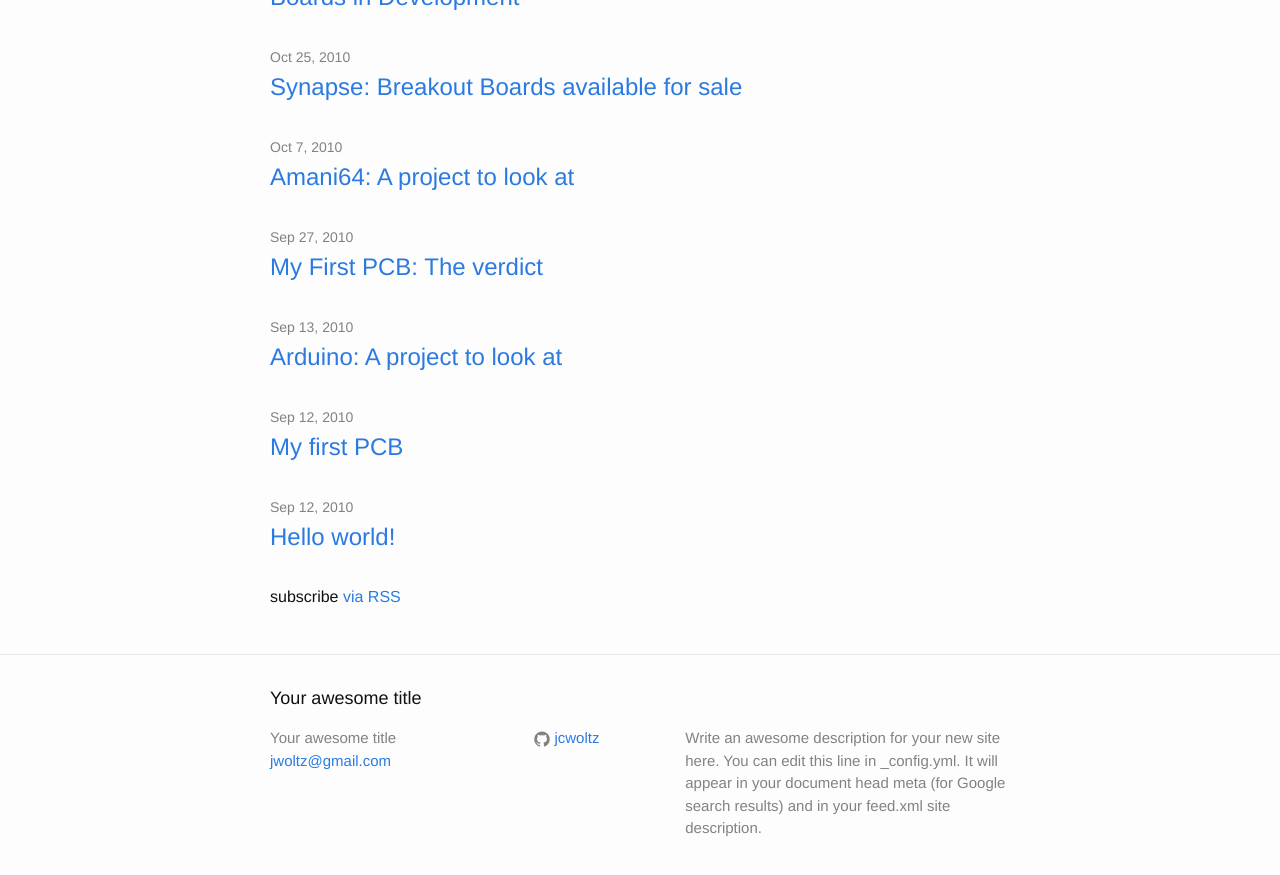
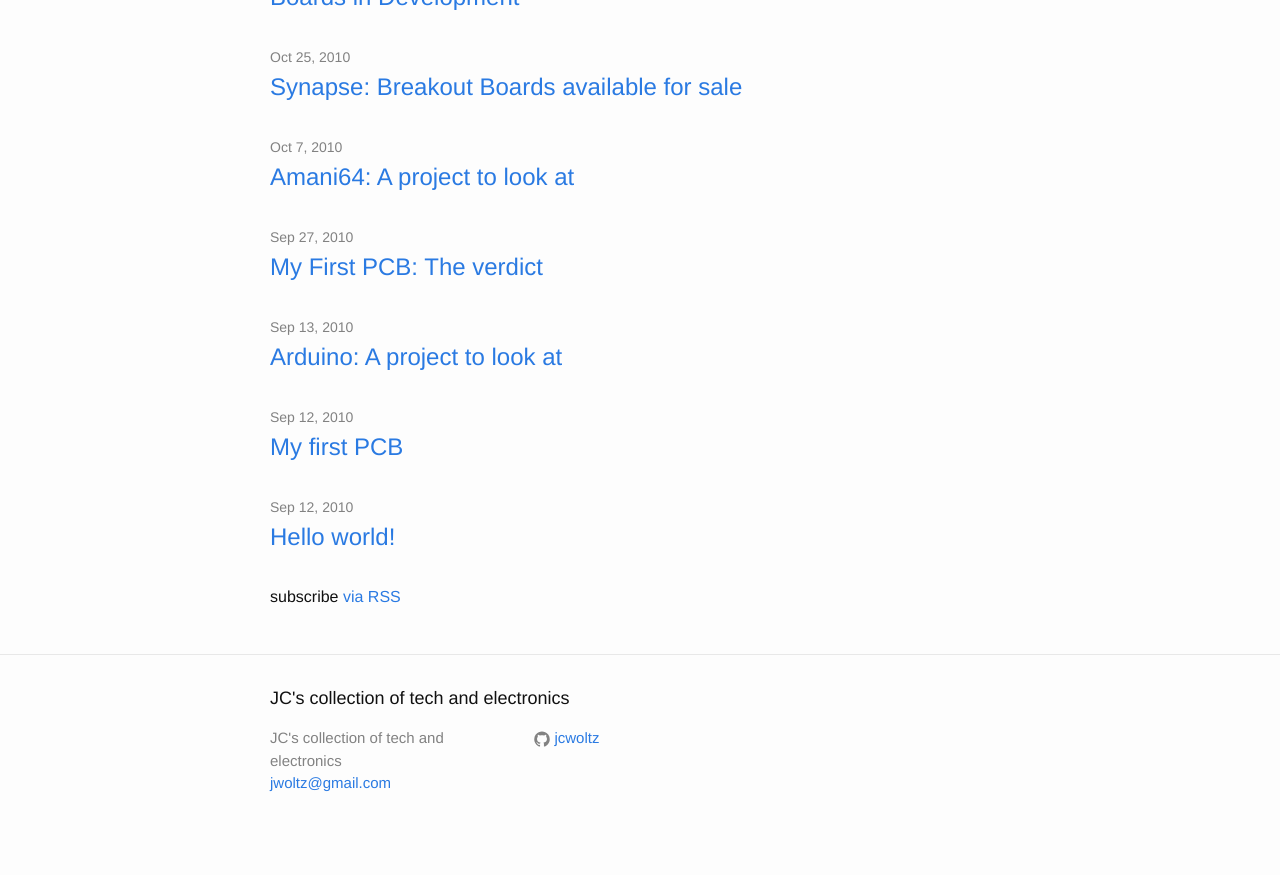
Before and after one commit to jcwoltz/jcwoltz.github.io, a Jekyll site: the page built from index.html, in a window 1280 px wide and 900 px high, scrolled down 1554 px. Shown: the top 875 px of the window. Built offline with Jekyll 4.4.1, drawn with Linux system fonts in a browser that asks for light colours; the list of posts is cut into pages by our own code; some of the changed text lies outside the part shown.

Commit message:
clean up ignore

```diff
--- a/_config.yml
+++ b/_config.yml
@@ -1,15 +1,30 @@
 # Site settings
-title: Your awesome title
+title: "JC's collection of tech and electronics"
+tagline: ""
+description: ""
+
 email: jwoltz@gmail.com
-description: > # this means to ignore newlines until "baseurl:"
-  Write an awesome description for your new site here. You can edit this
-  line in _config.yml. It will appear in your document head meta (for
-  Google search results) and in your feed.xml site description.
-baseurl: "" # the subpath of your site, e.g. /blog/
-url: "http://jcwoltz.github.io" # the base hostname & protocol for your site
-#twitter_username: jekyllrb
-github_username:  jcwoltz
-highlighter: pygments
+#url: "http://jcwoltz.github.io" # the base hostname & protocol for your site
+baseurl: /
+paginate: 5
 
 # Build settings
 markdown: kramdown
+highlighter: pygments
+
+# Permalinks
+#
+# Use of `relative_permalinks` ensures post links from the index work properly.
+permalink: /:year/:month/:day/:title/
+relative_permalinks: true
+
+timezone: America/New_York
+
+author:
+  name: JC Woltz
+  email: jwoltz@gmail.com
+  github: jcwoltz
+github_username:  jcwoltz
+
+# Exclude Ruby gem stuff
+exclude: ["vendor"]
```
Also changed, not shown: 1 other file.
